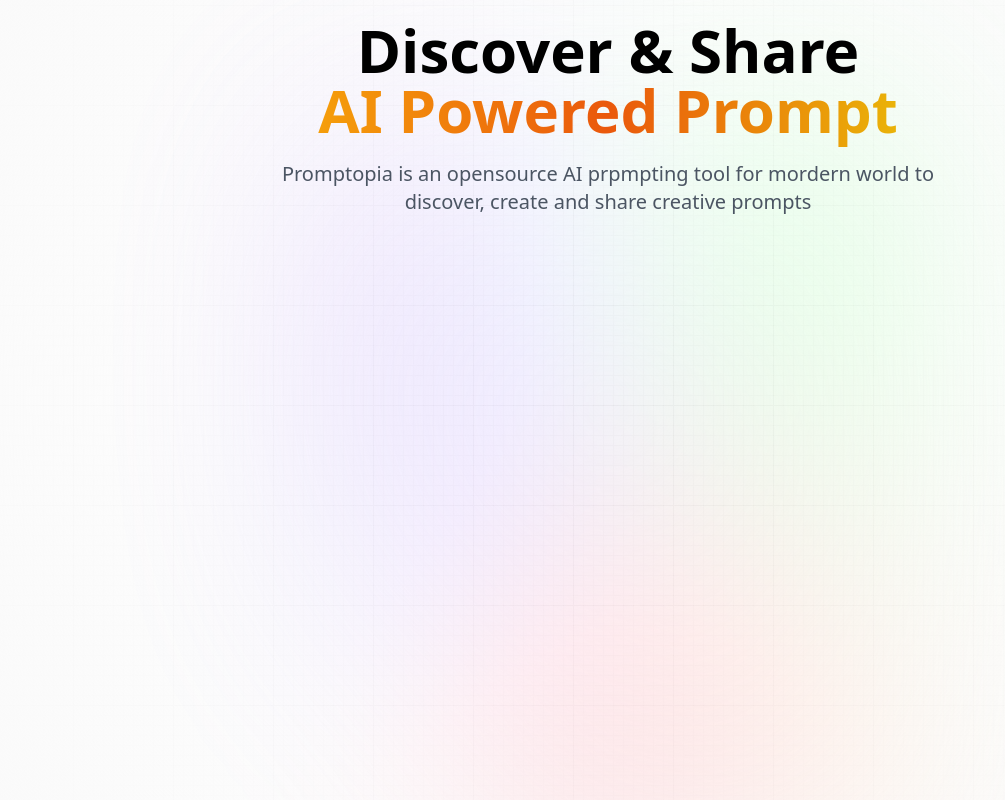
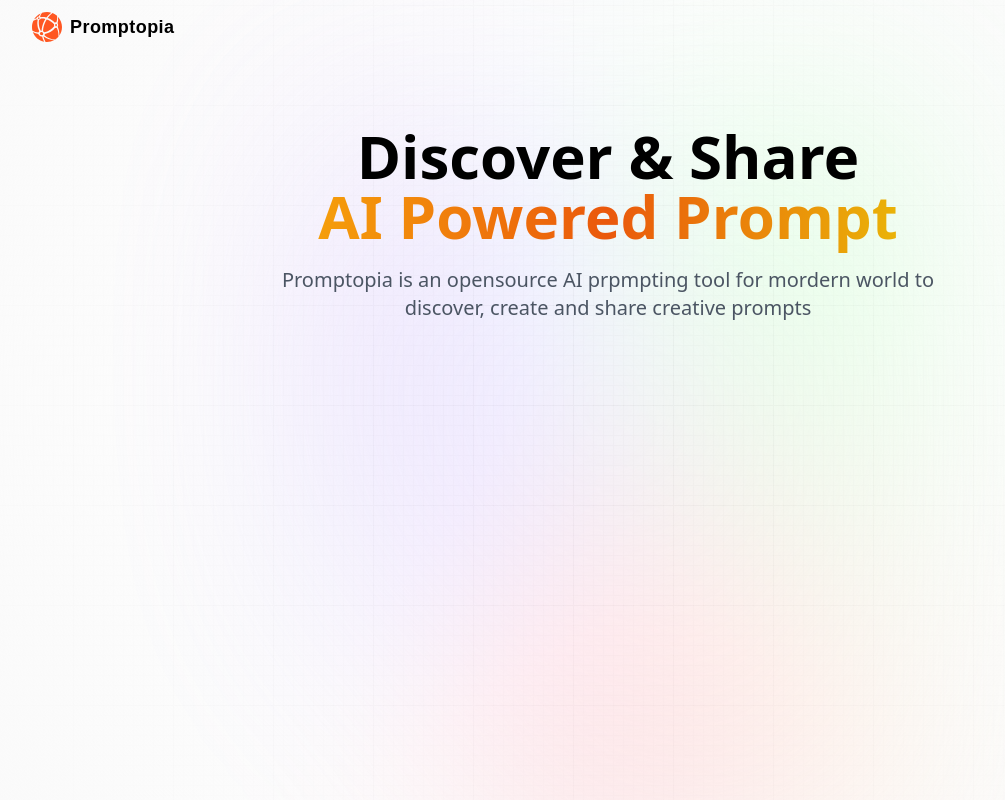
Before and after one commit to Lizdev-05/promptopia, a Next.js app: page / in a window 1280 px wide. Shown: the whole page, without its empty margins (32-1037 px from the left). Built offline with nearby package versions, Linux system fonts and the light colour scheme.

Commit message:
Create the logo and it is working well

```diff
--- a/app/layout.jsx
+++ b/app/layout.jsx
@@ -1,4 +1,5 @@
 import "@/styles/globals.css";
+import Nav from "@components/Nav";
 
 export const metadata = {
   title: "Prompt",
@@ -13,7 +14,10 @@
           <div className="gradient"></div>
         </div>
 
-        <main className="app">{children}</main>
+        <main className="app">
+          <Nav />
+          {children}
+        </main>
       </body>
     </html>
   );
--- a/components/Nav.jsx
+++ b/components/Nav.jsx
@@ -1,7 +1,23 @@
-import React from "react";
-
+"use client";
+import Image from "next/image";
+import Link from "next/link";
+import { useState, useEffect } from "react";
+import { signIn, signOut, getProvider } from "next-auth/react";
 const Nav = () => {
-  return <div>Nav</div>;
+  return (
+    <nav className="flex-between w-full mb-16 pt-3">
+      <Link href="/" className="flex gap-2 flex-center">
+        <Image
+          src="/assets/images/logo.svg"
+          alt="Promptopia logo"
+          width={30}
+          height={30}
+          className="object-contain"
+        />
+        <p className="logo_text">Promptopia</p>
+      </Link>
+    </nav>
+  );
 };
 
 export default Nav;
```
